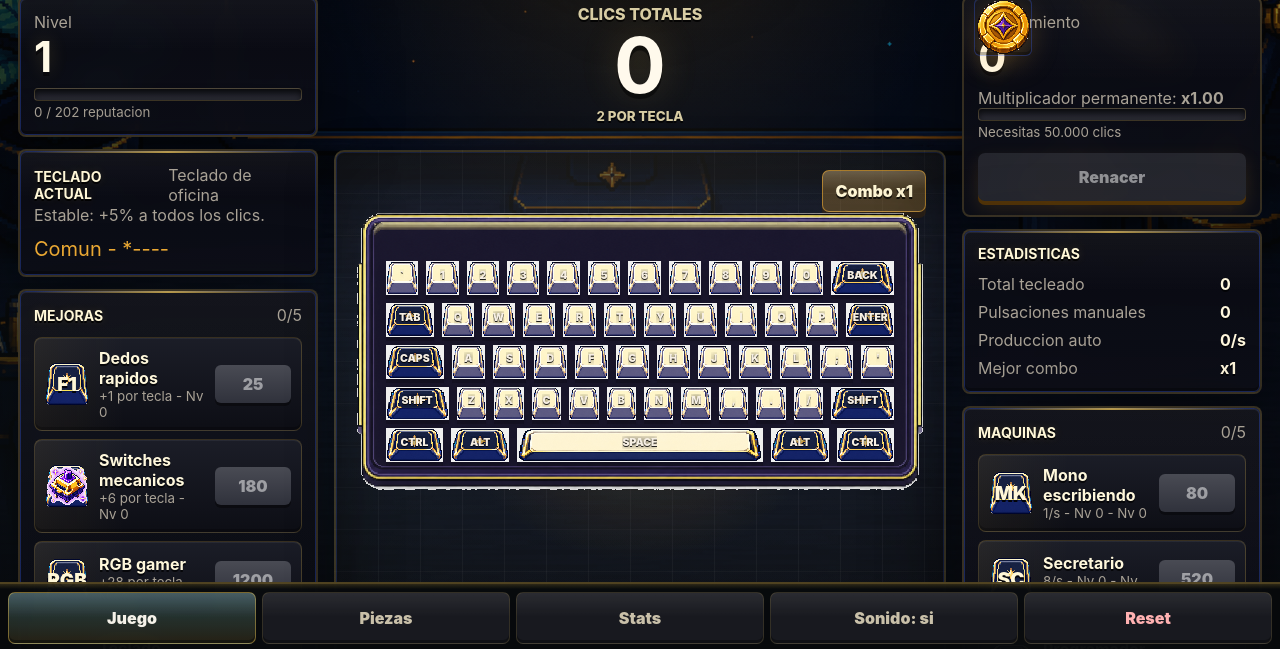
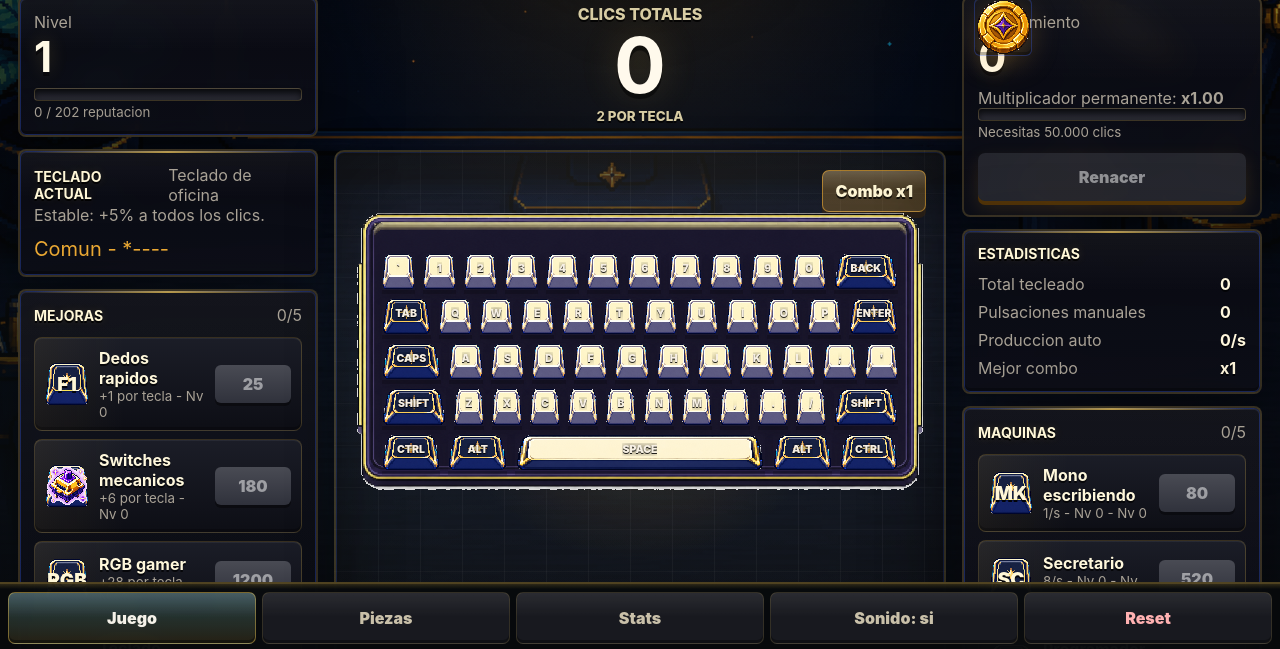
Before and after one commit to SnoW-099/keyboard-Clicker, a website built with Vite: page index.html in a window 1280 px wide. Shown: the part 148-797 px from the top of the page. Built offline with nearby package versions, Linux system fonts and the light colour scheme.

Commit message:
Enlarge keyboard layer and clear key backgrounds

```diff
--- a/style.css
+++ b/style.css
@@ -276,10 +276,10 @@ small,
   position: absolute;
   z-index: 2;
 
-  left: 5.5%;
-  right: 5.5%;
-  top: 18%;
-  bottom: 11%;
+  left: 4.8%;
+  right: 4.8%;
+  top: 15%;
+  bottom: 8%;
 
   display: flex;
   flex-direction: column;
@@ -296,7 +296,7 @@ small,
 }
 
 .keycap {
-  --unit: 45px;
+  --unit: 48px;
 
   width: calc(var(--span) * var(--unit));
   height: 100%;
@@ -309,6 +309,8 @@ small,
   border-radius: 0;
 
   color: #f6efe3;
+  appearance: none;
+  background-color: transparent;
   background-image: var(--key-normal);
   background-size: 100% 100%;
   background-repeat: no-repeat;
```
